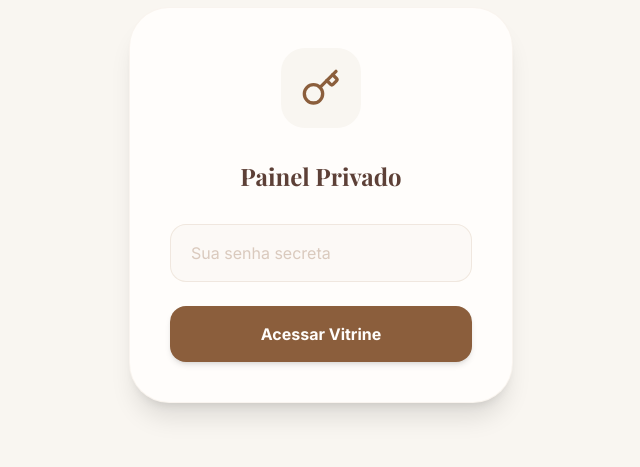
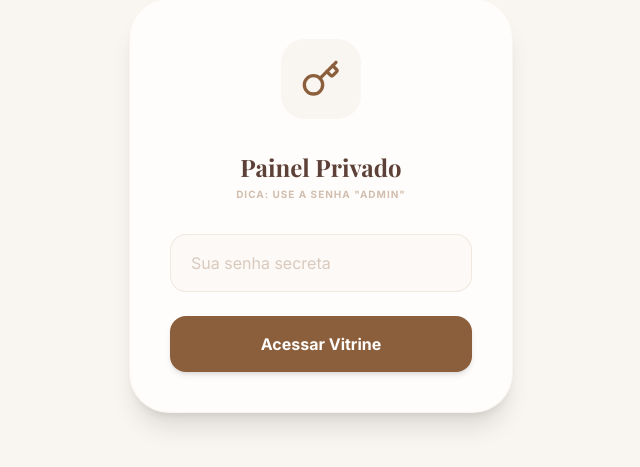
Before and after one commit to kamilabendin/achadosdakamila, a React (Vite) app: page /admin in a window 1280 px wide. Shown: the part 195-662 px from the top of the page, without its empty margins (319-959 px from the left). Built offline with nearby package versions, Linux system fonts and the light colour scheme.

Commit message:
Add files via upload

```diff
--- a/src/components/Admin.tsx
+++ b/src/components/Admin.tsx
@@ -215,7 +215,8 @@ export default function Admin() {
           <div className="bg-brand-beige w-20 h-20 rounded-3xl flex items-center justify-center text-brand-brown mb-8 mx-auto">
             <Key size={40} />
           </div>
-          <h1 className="text-2xl font-serif font-bold text-center mb-8 text-brand-brown-dark">Painel Privado</h1>
+          <h1 className="text-2xl font-serif font-bold text-center mb-1 text-brand-brown-dark">Painel Privado</h1>
+          <p className="text-[10px] text-center text-brand-brown/40 uppercase tracking-widest font-bold mb-8">Dica: use a senha "admin"</p>
           <form onSubmit={handleLogin} className="space-y-6">
             {loginError && (
               <div className="bg-red-50 text-red-600 p-4 rounded-xl text-xs font-bold text-center border border-red-100">
```
